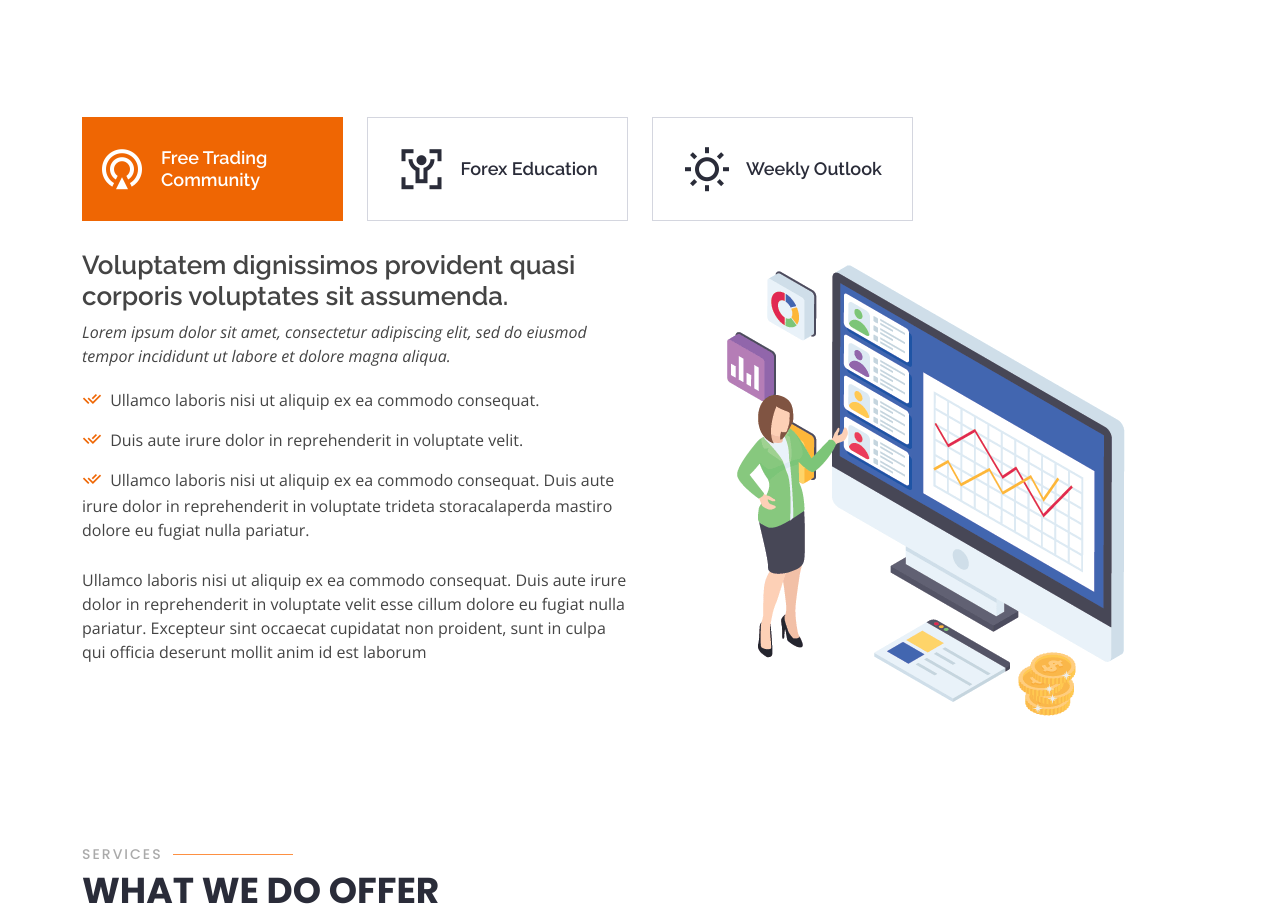
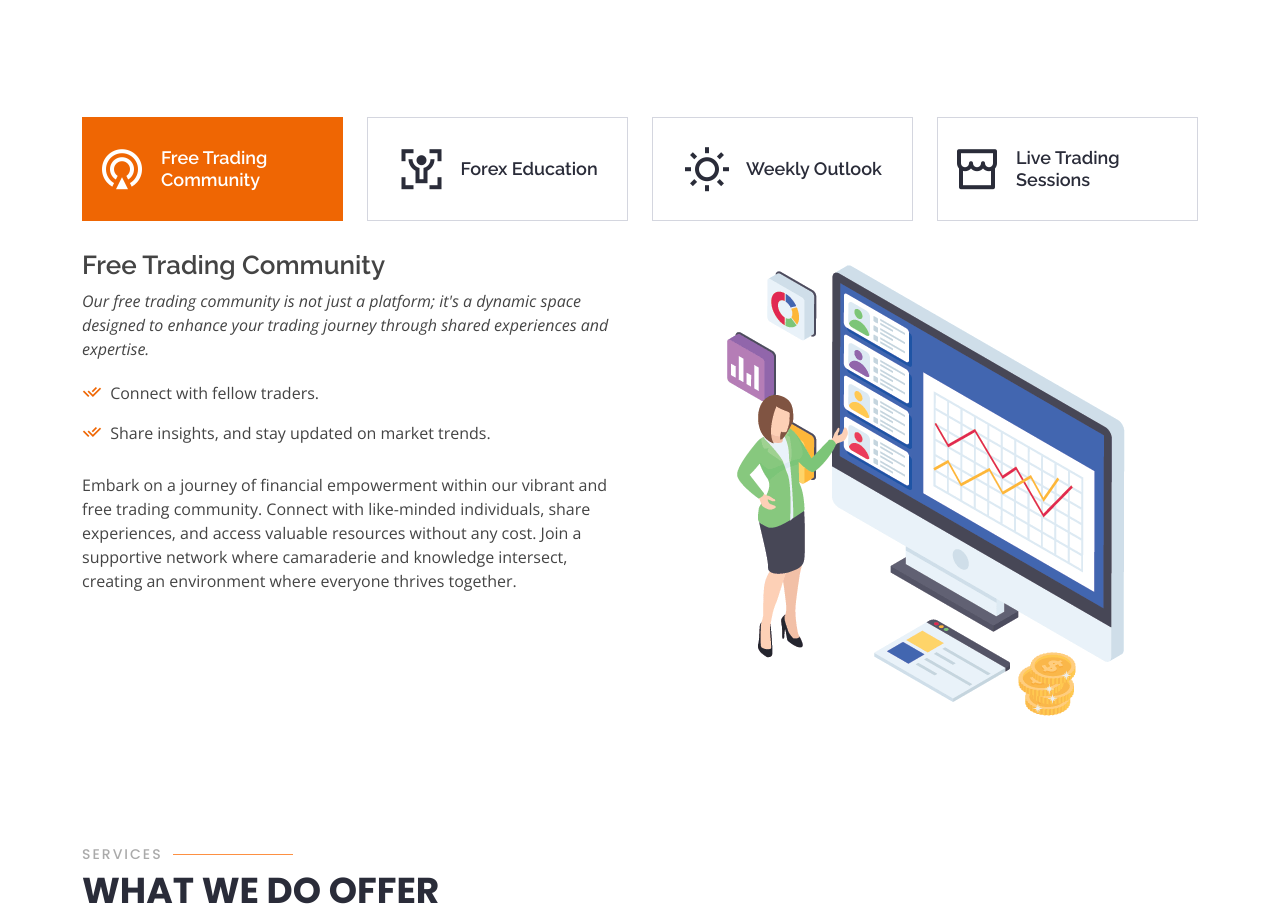
Before and after one commit to OluwaTobba/bezalelfxuniversity, a plain HTML site: page index.html in a window 1280 px wide. Shown: the part 1103-2020 px from the top of the page. Drawn offline with nearby package versions, Linux system fonts and the light colour scheme.

Commit message:
Update index.html

```diff
--- a/index.html
+++ b/index.html
@@ -172,32 +172,29 @@
               <h4 class="d-none d-lg-block">Weekly Outlook</h4>
             </a>
           </li>
-          <!-- <li class="nav-item col-3" data-aos="zoom-in" data-aos-delay="300">
+          <li class="nav-item col-3" data-aos="zoom-in" data-aos-delay="300">
             <a class="nav-link" data-bs-toggle="tab" href="#tab-4">
               <i class="ri-store-line"></i>
-              <h4 class="d-none d-lg-block">Nostrum qui dile node</h4>
+              <h4 class="d-none d-lg-block">Live Trading Sessions</h4>
             </a>
-          </li> -->
+          </li>
         </ul>
 
         <div class="tab-content" data-aos="fade-up">
           <div class="tab-pane active show" id="tab-1">
             <div class="row">
               <div class="col-lg-6 order-2 order-lg-1 mt-3 mt-lg-0">
-                <h3>Voluptatem dignissimos provident quasi corporis voluptates sit assumenda.</h3>
+                <h3>Free Trading Community</h3>
                 <p class="fst-italic">
-                  Lorem ipsum dolor sit amet, consectetur adipiscing elit, sed do eiusmod tempor incididunt ut labore et dolore
-                  magna aliqua.
+                  Our free trading community is not just a platform; it's a dynamic space designed to enhance your trading journey through shared experiences and expertise.
                 </p>
                 <ul>
-                  <li><i class="ri-check-double-line"></i> Ullamco laboris nisi ut aliquip ex ea commodo consequat.</li>
-                  <li><i class="ri-check-double-line"></i> Duis aute irure dolor in reprehenderit in voluptate velit.</li>
-                  <li><i class="ri-check-double-line"></i> Ullamco laboris nisi ut aliquip ex ea commodo consequat. Duis aute irure dolor in reprehenderit in voluptate trideta storacalaperda mastiro dolore eu fugiat nulla pariatur.</li>
+                  <li><i class="ri-check-double-line"></i> Connect with fellow traders.</li>
+                  <li><i class="ri-check-double-line"></i> Share insights, and stay updated on market trends.</li>
+                  <!-- <li><i class="ri-check-double-line"></i> Our community is a collaborative space where knowledge flows freely, enhancing your trading journey.</li> -->
                 </ul>
                 <p>
-                  Ullamco laboris nisi ut aliquip ex ea commodo consequat. Duis aute irure dolor in reprehenderit in voluptate
-                  velit esse cillum dolore eu fugiat nulla pariatur. Excepteur sint occaecat cupidatat non proident, sunt in
-                  culpa qui officia deserunt mollit anim id est laborum
+                  Embark on a journey of financial empowerment within our vibrant and free trading community. Connect with like-minded individuals, share experiences, and access valuable resources without any cost. Join a supportive network where camaraderie and knowledge intersect, creating an environment where everyone thrives together.
                 </p>
               </div>
               <div class="col-lg-6 order-1 order-lg-2 text-center">
@@ -205,24 +202,22 @@
               </div>
             </div>
           </div>
+
           <div class="tab-pane" id="tab-2">
             <div class="row">
               <div class="col-lg-6 order-2 order-lg-1 mt-3 mt-lg-0">
-                <h3>Neque exercitationem debitis soluta quos debitis quo mollitia officia est</h3>
+                <h3>Forex Education</h3>
                 <p>
-                  Ullamco laboris nisi ut aliquip ex ea commodo consequat. Duis aute irure dolor in reprehenderit in voluptate
-                  velit esse cillum dolore eu fugiat nulla pariatur. Excepteur sint occaecat cupidatat non proident, sunt in
-                  culpa qui officia deserunt mollit anim id est laborum
+                  Unleash the power of Forex education with us. Our meticulously crafted courses cater to beginners and seasoned traders alike, offering a comprehensive curriculum designed to demystify the complexities of the Forex market. Empower yourself with the knowledge to make informed decisions and navigate the currency landscape with confidence.
                 </p>
                 <p class="fst-italic">
-                  Lorem ipsum dolor sit amet, consectetur adipiscing elit, sed do eiusmod tempor incididunt ut labore et dolore
-                  magna aliqua.
+                  Gain a deep understanding of fundamental concepts, technical analysis, and risk management.
                 </p>
                 <ul>
-                  <li><i class="ri-check-double-line"></i> Ullamco laboris nisi ut aliquip ex ea commodo consequat.</li>
-                  <li><i class="ri-check-double-line"></i> Duis aute irure dolor in reprehenderit in voluptate velit.</li>
-                  <li><i class="ri-check-double-line"></i> Provident mollitia neque rerum asperiores dolores quos qui a. Ipsum neque dolor voluptate nisi sed.</li>
-                  <li><i class="ri-check-double-line"></i> Ullamco laboris nisi ut aliquip ex ea commodo consequat. Duis aute irure dolor in reprehenderit in voluptate trideta storacalaperda mastiro dolore eu fugiat nulla pariatur.</li>
+                  <li><i class="ri-check-double-line"></i> Curated courses, webinars, and resources.</li>
+                  <li><i class="ri-check-double-line"></i> We are committed to equipping you with the knowledge necessary to navigate the intricate world of foreign exchange.</li>
+                  <!-- <li><i class="ri-check-double-line"></i> Provident mollitia neque rerum asperiores dolores quos qui a. Ipsum neque dolor voluptate nisi sed.</li>
+                  <li><i class="ri-check-double-line"></i> Ullamco laboris nisi ut aliquip ex ea commodo consequat. Duis aute irure dolor in reprehenderit in voluptate trideta storacalaperda mastiro dolore eu fugiat nulla pariatur.</li> -->
                 </ul>
               </div>
               <div class="col-lg-6 order-1 order-lg-2 text-center">
@@ -230,23 +225,21 @@
               </div>
             </div>
           </div>
+
           <div class="tab-pane" id="tab-3">
             <div class="row">
               <div class="col-lg-6 order-2 order-lg-1 mt-3 mt-lg-0">
-                <h3>Voluptatibus commodi ut accusamus ea repudiandae ut autem dolor ut assumenda</h3>
+                <h3>Weekly Outlook</h3>
                 <p>
-                  Ullamco laboris nisi ut aliquip ex ea commodo consequat. Duis aute irure dolor in reprehenderit in voluptate
-                  velit esse cillum dolore eu fugiat nulla pariatur. Excepteur sint occaecat cupidatat non proident, sunt in
-                  culpa qui officia deserunt mollit anim id est laborum
+                  Stay ahead of the market curve with our Weekly Outlook. Receive exclusive insights, expert analyses, and strategic forecasts directly to your inbox. Harness the advantage of timely information, empowering you to seize opportunities and make informed trading decisions. The future of your trades begins with staying informed every week.
                 </p>
                 <ul>
-                  <li><i class="ri-check-double-line"></i> Ullamco laboris nisi ut aliquip ex ea commodo consequat.</li>
-                  <li><i class="ri-check-double-line"></i> Duis aute irure dolor in reprehenderit in voluptate velit.</li>
-                  <li><i class="ri-check-double-line"></i> Provident mollitia neque rerum asperiores dolores quos qui a. Ipsum neque dolor voluptate nisi sed.</li>
+                  <li><i class="ri-check-double-line"></i> Stay well-informed and ahead of market movements.</li>
+                  <li><i class="ri-check-double-line"></i> We ensure you're prepared for the ever-changing forex landscape.</li>
+                  <li><i class="ri-check-double-line"></i> Providing you with the strategic foresight needed to make informed trading decisions.</li>
                 </ul>
                 <p class="fst-italic">
-                  Lorem ipsum dolor sit amet, consectetur adipiscing elit, sed do eiusmod tempor incididunt ut labore et dolore
-                  magna aliqua.
+                  At Bezalel FX University, we understand the importance of staying abreast of market dynamics, and our Weekly Outlook ensures you're prepared for the ever-changing forex landscape.
                 </p>
               </div>
               <div class="col-lg-6 order-1 order-lg-2 text-center">
@@ -254,23 +247,21 @@
               </div>
             </div>
           </div>
+
           <div class="tab-pane" id="tab-4">
             <div class="row">
               <div class="col-lg-6 order-2 order-lg-1 mt-3 mt-lg-0">
-                <h3>Omnis fugiat ea explicabo sunt dolorum asperiores sequi inventore rerum</h3>
+                <h3>Live Trading Sessions</h3>
                 <p>
-                  Ullamco laboris nisi ut aliquip ex ea commodo consequat. Duis aute irure dolor in reprehenderit in voluptate
-                  velit esse cillum dolore eu fugiat nulla pariatur. Excepteur sint occaecat cupidatat non proident, sunt in
-                  culpa qui officia deserunt mollit anim id est laborum
+                  Immerse yourself in the excitement of real-time trading with our Live Trading Sessions. Led by seasoned professionals, these sessions offer a unique opportunity to witness market analysis, strategy implementation, and decision-making processes in action.
                 </p>
                 <p class="fst-italic">
-                  Lorem ipsum dolor sit amet, consectetur adipiscing elit, sed do eiusmod tempor incididunt ut labore et dolore
-                  magna aliqua.
+                  Join our live sessions at Bezalel FX University, and bridge the gap between theory and hands-on trading experience.
                 </p>
                 <ul>
-                  <li><i class="ri-check-double-line"></i> Ullamco laboris nisi ut aliquip ex ea commodo consequat.</li>
-                  <li><i class="ri-check-double-line"></i> Duis aute irure dolor in reprehenderit in voluptate velit.</li>
-                  <li><i class="ri-check-double-line"></i> Ullamco laboris nisi ut aliquip ex ea commodo consequat. Duis aute irure dolor in reprehenderit in voluptate trideta storacalaperda mastiro dolore eu fugiat nulla pariatur.</li>
+                  <li><i class="ri-check-double-line"></i> Witness real-time market analysis, strategy implementation, and decision-making processes.</li>
+                  <li><i class="ri-check-double-line"></i> Enhancing your practical trading skills.</li>
+                  <li><i class="ri-check-double-line"></i> Observing live trading not only enhances your practical skills but also provides invaluable insights from experienced traders.</li>
                 </ul>
               </div>
               <div class="col-lg-6 order-1 order-lg-2 text-center">
```
